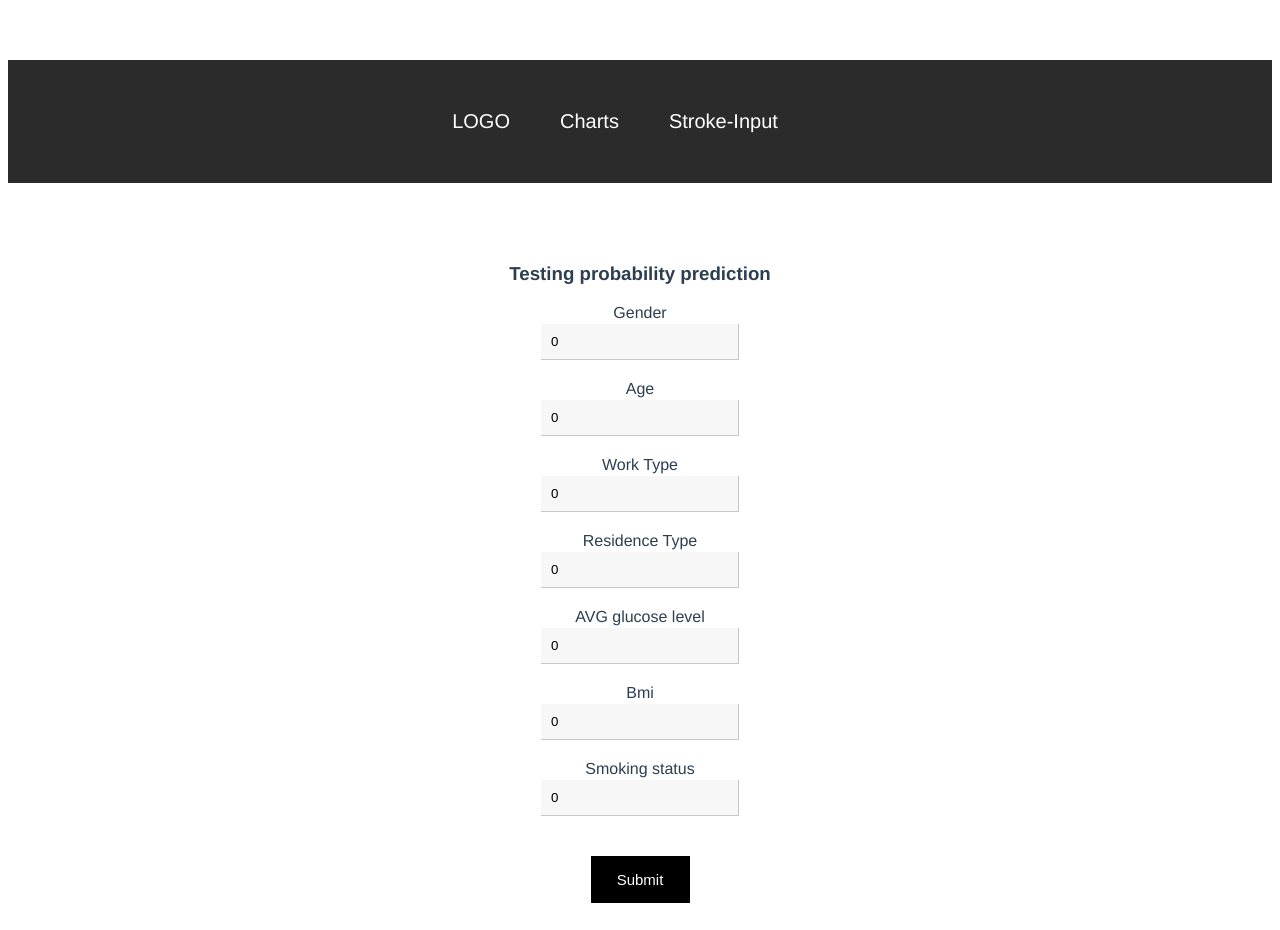
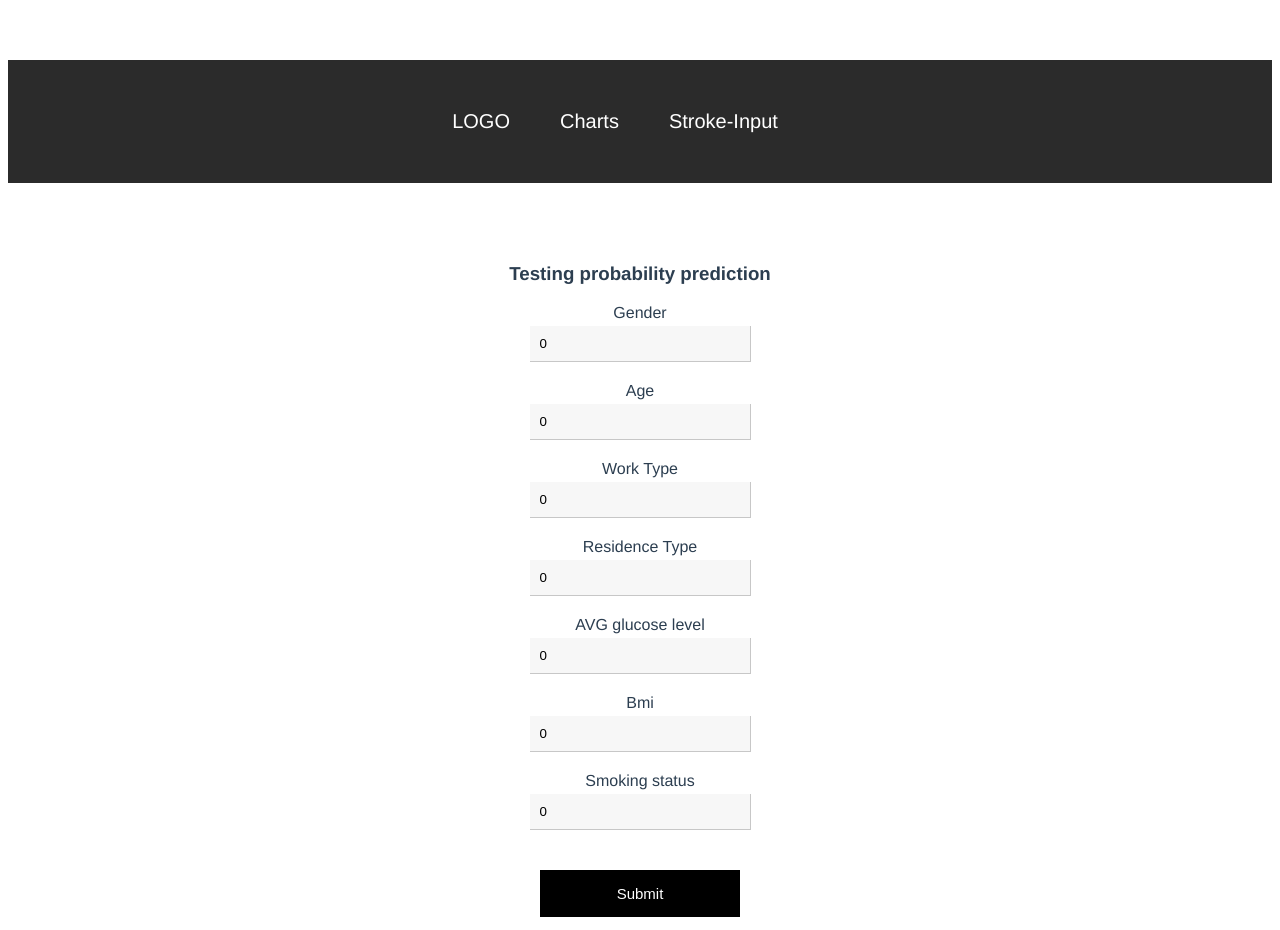
Before and after one commit to konradpersson/prone2stroke, a Vue app in the folder frontend/: page /strokeinput in a window 1280 px wide. Built offline with nearby package versions, Linux system fonts and the light colour scheme.

Commit message:
Added css to input fields etc.

```diff
--- a/frontend/src/components/Prediction.vue
+++ b/frontend/src/components/Prediction.vue
@@ -74,6 +74,7 @@ input{
     background-color: rgb(247, 247, 247);
     margin-bottom: 20px;
     outline: none;
+    width: 200px;
     padding: 10px;
     border-bottom: 1px solid rgb(199, 199, 199);
     border-right: 1px solid rgb(199, 199, 199);
@@ -83,13 +84,14 @@ input{
 
 label{
     display: inline-block;
-    margin-bottom: 2px;
+    margin-bottom: 4px;
     text-align: center;
 }
 
 button {
     background-color: black;
-    width: 50%;
+    display: inline;
+    width: 200px;
     font-size: 15px;
     color: white;
     margin: 20px 5px 5px 5px;
```
